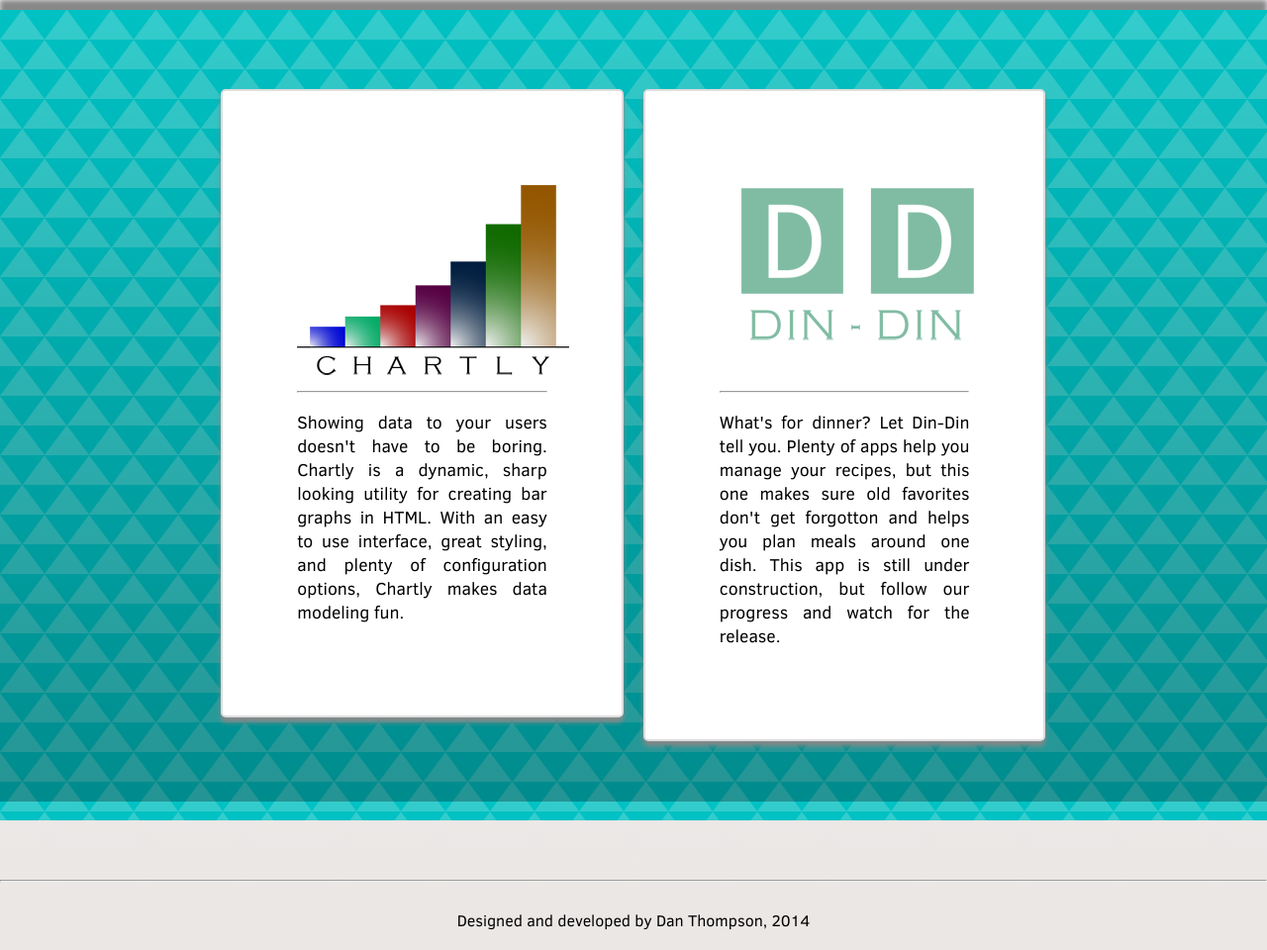
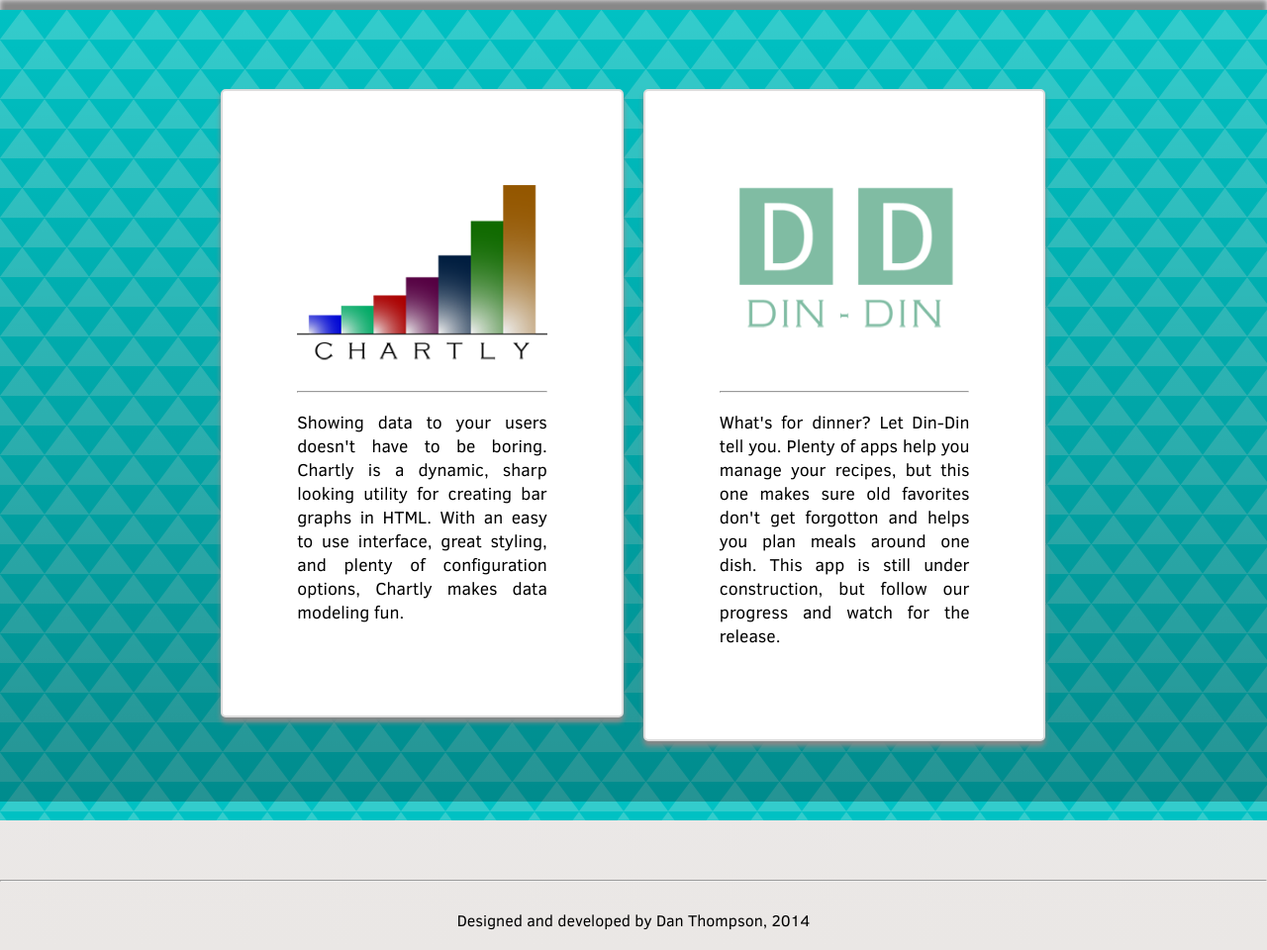
Before and after one commit to flyiniggle/developingwithstyle, a website: page index.html in a window 1280 px wide. Shown: the part 1327-2287 px from the top of the page at 99% size. Drawn offline with Linux system fonts and the light colour scheme; files whose address does not match are found by name.

Commit message:
fixing bottom detail css for smaller screens

```diff
--- a/app/templates/Home.html
+++ b/app/templates/Home.html
@@ -22,8 +22,7 @@
 		<div class="gutter col"></div>
 		<div class="bottomDetailWrapper col span_2_of_6">
 			<div class="bottomDetail">
-				<div class="bottomDetailImage">
-					<img src="css/img/ChartlyLogo275.png" width="275" height="197" alt="Chartly Logo"/>
+				<div class="bottomDetailImage chartlyImage">
 				</div>
 				<hr/>
 				<p>Showing data to your users doesn't have to be boring. Chartly is a dynamic, sharp looking utility for creating bar graphs in HTML. With an easy to use interface, great styling, and plenty of configuration options, Chartly makes data modeling fun.</p>
@@ -36,8 +35,7 @@
 		</div>
 		<div class="bottomDetailWrapper col span_2_of_6">
 			<div class="bottomDetail">
-				<div class="bottomDetailImage">
-					<img src="css/img/DinDinLogo275.png" width="275" height="171" alt="Din Din Logo"/>
+				<div class="bottomDetailImage dinDinImage">
 				</div>
 				<hr/>
 				<p>What's for dinner? Let Din-Din tell you. Plenty of apps help you manage your recipes, but this one makes sure old favorites don't get forgotton and helps you plan meals around one dish. This app is still under construction, but follow our progress and watch for the release.</p>
--- a/css/main.css
+++ b/css/main.css
@@ -395,15 +395,21 @@ button {
 	box-shadow: 0px 5px 5px rgb(136, 136, 136);
 }
 
-.bottomDetailImage{
+.bottomDetailImage {
 	height : 200px;
+	margin-left: auto;
+	margin-right: auto;
+	display: block;
 	margin-top : 20px;
+	max-width: 275px;
 }
 
-.bottomDetail img {
-	margin-left : auto;
-	margin-right : auto;
-	display : block;
+.chartlyImage {
+	background: url('img/ChartlyLogo275.png') no-repeat scroll center top / contain transparent;
+}
+
+.dinDinImage {
+	background: url('img/DinDinLogo275.png') no-repeat scroll center top / contain transparent;
 }
 
 .navLink:hover {
@@ -414,8 +420,8 @@ button {
 @media only screen and (max-width: 700px) {
 	#bottomContentLeft, #bottomContentRight {
 		margin-bottom: 0;
-		padding-left: 100px;
-		padding-right: 100px;
+		padding-left: 15%;
+		padding-right: 15%;
 	}
 
 	#bottomContentLeft {
@@ -428,6 +434,10 @@ button {
 		padding-top: 150px;
 		padding-bottom: 0;
 		box-shadow: inset 0px 10px 10px -10px rgb(150,150,150);
+	}
+
+	.bottomDetail {
+		padding: 15%;
 	}
 
 	.bottomDetailWrapper {
```
